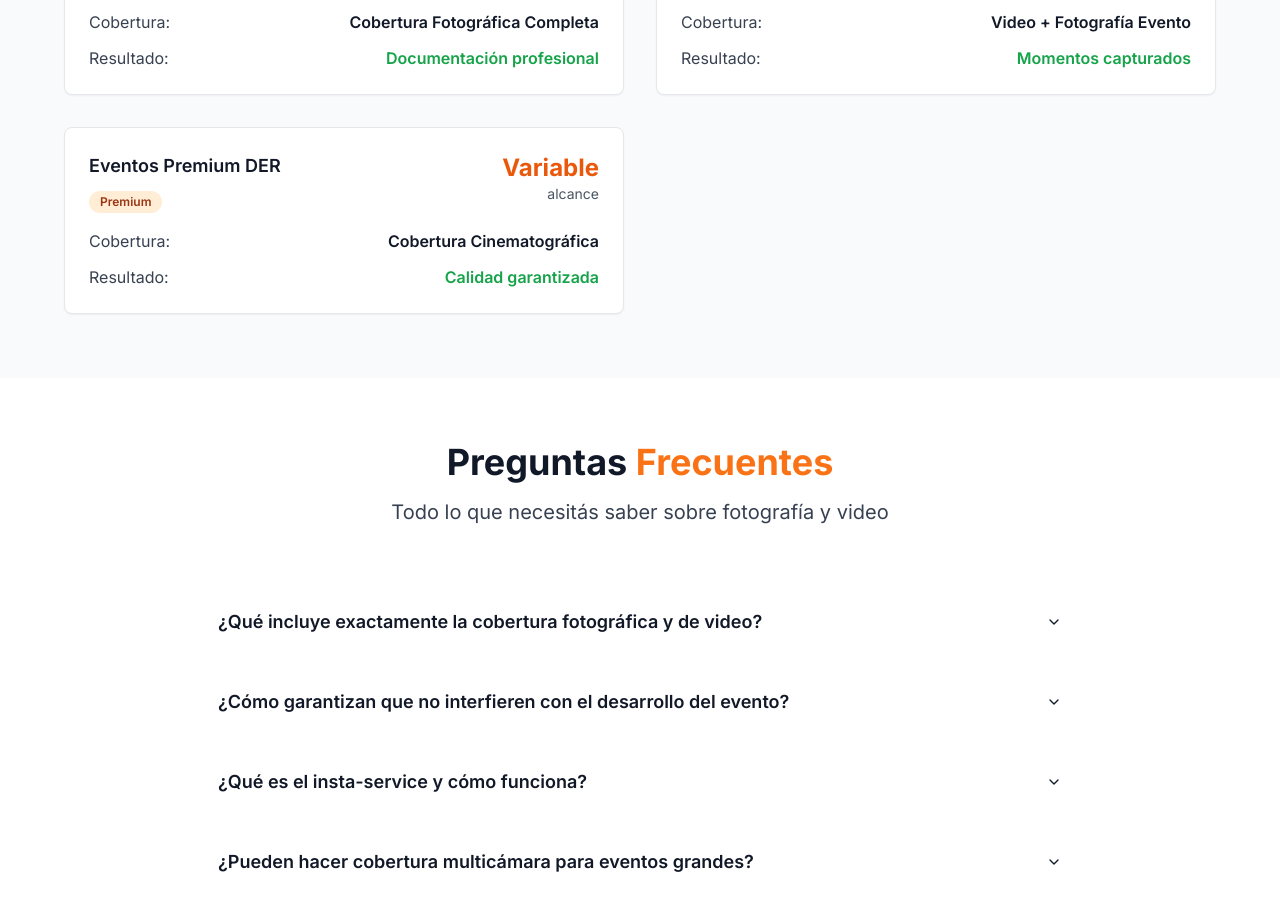
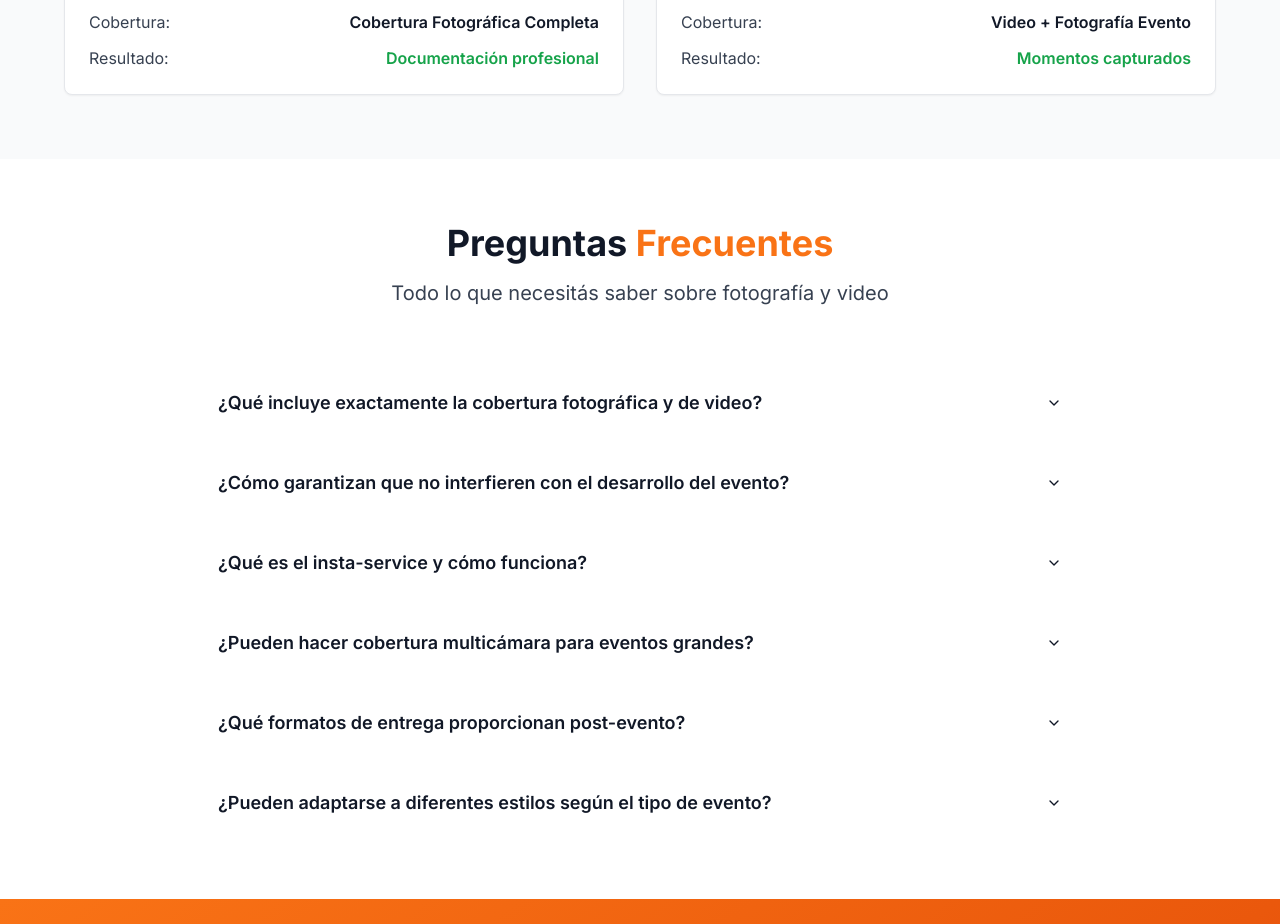
Before and after one commit to ridaofranco/somosder, a Next.js app: page /servicios/fotografia-video in a window 1280 px wide. Shown: the part 2780-3704 px from the top of the page. Built offline with nearby package versions, Linux system fonts and the light colour scheme.

Commit message:
Updated app/servicios/fotografia-video/page.tsx

```diff
--- a/app/servicios/fotografia-video/page.tsx
+++ b/app/servicios/fotografia-video/page.tsx
@@ -141,13 +141,6 @@ export default function FotografiaVideoPage() {
       tecnologia: "Video + Fotografía Evento",
       resultado: "Momentos capturados",
       badge: "Cultural",
-    },
-    {
-      nombre: "Eventos Premium DER",
-      asistentes: "Variable",
-      tecnologia: "Cobertura Cinematográfica",
-      resultado: "Calidad garantizada",
-      badge: "Premium",
     },
   ]
 
```
